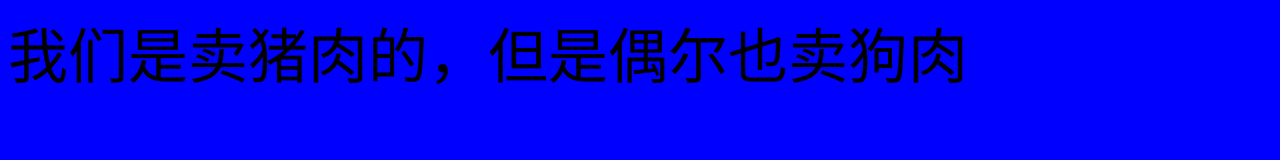
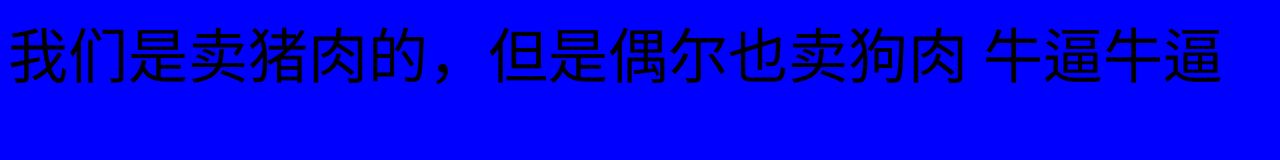
Before and after one commit to jay-xzj/git-demo-1, a plain HTML site: page index.html in a window 1280 px wide. Drawn offline with Linux system fonts and the light colour scheme.

Commit message:
从master过来的新代码

```diff
--- a/index.html
+++ b/index.html
@@ -9,5 +9,6 @@
 </head>
 <body>
     我们是卖猪肉的，但是偶尔也卖狗肉
+    牛逼牛逼
 </body>
 </html>
```
